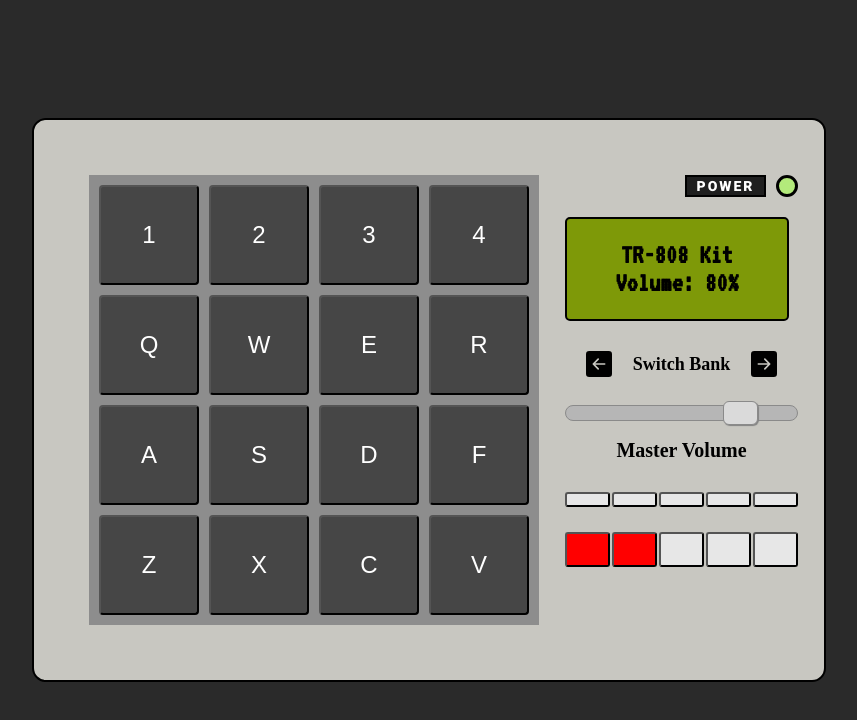
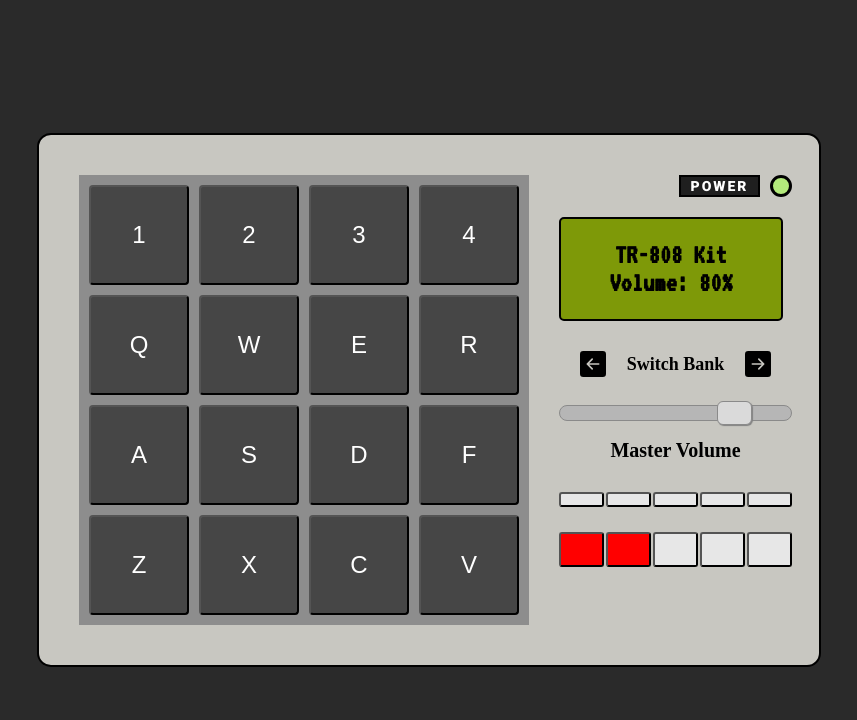
Before and after one commit to caseycantrell/beatboi, a React (Create React App) app: page / in a window 1280 px wide. Shown: the top 720 px of the page, without its empty margins (211-1068 px from the left). Built offline with nearby package versions, Linux system fonts and the light colour scheme.

Commit message:
updates styling

```diff
--- a/src/App.js
+++ b/src/App.js
@@ -48,7 +48,7 @@
 
 const Screen = ({ name, volume, power }) => (
   <div className='screen'>
-    <h2 id='sound-display'>{power ? name : ""}</h2>
+    <h2 id='sound-display' style={power ? {color: "black"} : {color: "#7e9908"}}>{name}</h2>
     <h2 id='volume-display' style={power ? {color: "black"} : {color: "#7e9908"}}>Volume: {Math.round(volume * 100)}%</h2>
   </div>
 );
--- a/src/index.css
+++ b/src/index.css
@@ -23,7 +23,8 @@
 
 .wrapper {
     display: flex;
-    padding:55px;
+    padding: 40px;
+    padding-right: 60px;
     border: 2px solid black;
     border-radius: 14px;
     background-color: #c8c7c1;
@@ -113,7 +114,7 @@
   display: flex;
   flex-direction: column;
   padding-bottom: 19px;
-  padding-left: 26px;
+  padding-left: 30px;
   padding-right: 19px;
 }
 
```
